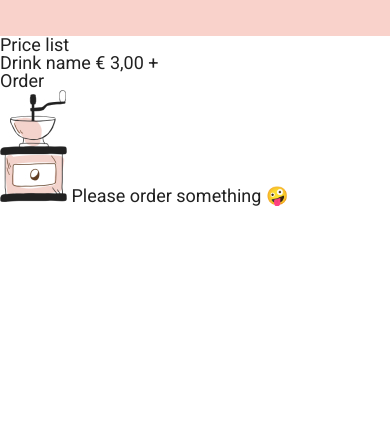
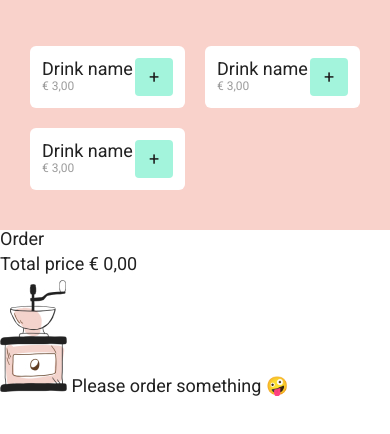
Before and after one commit to LieselotGeirnaert/1920_DEV3_Herhalingsoefening, a website built with webpack: page src/index.html in a window 390 px wide. Shown: the part 108-542 px from the top of the page. Built offline with nearby package versions, Linux system fonts and the light colour scheme; some packages are replaced by stand-ins of ours.

Commit message:
add mobile css drink component

```diff
--- a/src/css/drink.css
+++ b/src/css/drink.css
@@ -0,0 +1,37 @@
+.price {
+  margin: 1rem 0rem;
+  width: calc(50% - 1rem);
+}
+
+.price__button {
+  background-color: var(--backgroundColor);
+  border-radius: 6px;
+  display: flex;
+  justify-content: space-between;
+  padding: 1.2rem;
+}
+
+.price__button__wrapper {
+  display: flex;
+  flex-direction: column;
+}
+
+.price__button__name {
+  line-height: 2.1rem;
+}
+
+.price__button__amount {
+  color: #9c9c9c;
+  font-size: 1.2rem;
+  line-height: 1.4rem;
+}
+
+.price__button__plus {
+  align-items: center;
+  background-color: var(--greenColor);
+  border-radius: 4px;
+  display: flex;
+  height: 3.8rem;
+  justify-content: center;
+  width: 3.8rem;
+}
--- a/src/css/layout.css
+++ b/src/css/layout.css
@@ -0,0 +1,10 @@
+.prices {
+  background-color: var(--pinkColor);
+  padding: 0 var(--margin) var(--margin) var(--margin);
+}
+
+.prices__list {
+  display: flex;
+  flex-wrap: wrap;
+  justify-content: space-between;
+}
--- a/src/css/vars.css
+++ b/src/css/vars.css
@@ -3,6 +3,6 @@
   --blackColor: #212121;
   --lightGreyColor: #fafafa;
   --pinkColor: #f9d2cb;
-  --blueColor: #a3f4dc;
+  --greenColor: #a3f4dc;
   --margin: 3rem;
 }
--- a/src/index.html
+++ b/src/index.html
@@ -23,6 +23,26 @@
       <ul class="prices__list">
 
           <!-- TEMPLATE -->
+          <li class="price">
+            <a class="price__button">
+              <span class="price__button__wrapper">
+                <span class="price__button__name">Drink name</span>
+                <span class="price__button__amount">&euro; 3,00</span>
+              </span>
+              <span class="price__button__plus">+</span>
+            </a>
+          </li>
+
+          <li class="price">
+            <a class="price__button">
+              <span class="price__button__wrapper">
+                <span class="price__button__name">Drink name</span>
+                <span class="price__button__amount">&euro; 3,00</span>
+              </span>
+              <span class="price__button__plus">+</span>
+            </a>
+          </li>
+
           <li class="price">
             <a class="price__button">
               <span class="price__button__wrapper">
--- a/src/style.css
+++ b/src/style.css
@@ -1,6 +1,8 @@
 @import './css/reset.css';
 @import './css/vars.css';
+@import './css/layout.css';
 @import './css/header.css';
+@import './css/drink.css';
 
 html {
   box-sizing: border-box;
@@ -33,7 +35,7 @@ strong {
   }
 }
 
-.hide {
+.visually-hidden {
   display: none;
 }
 
```
